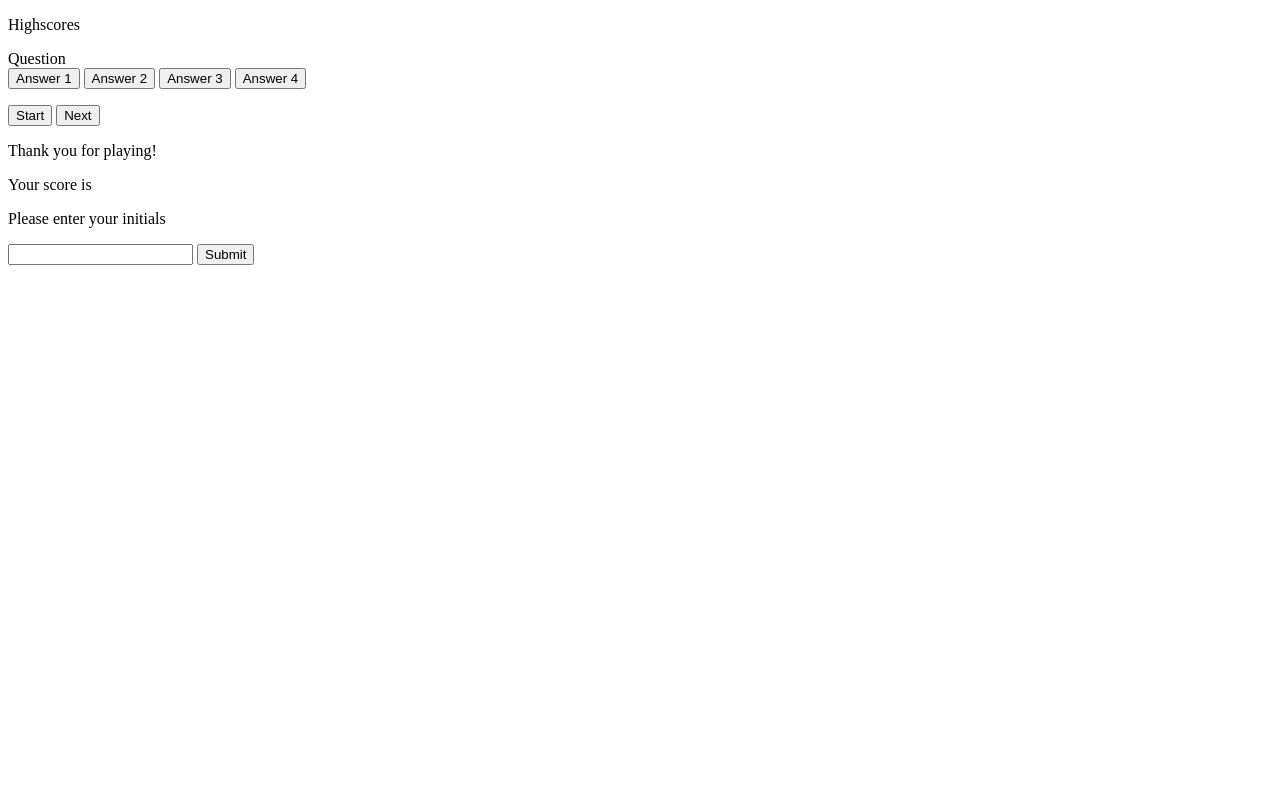
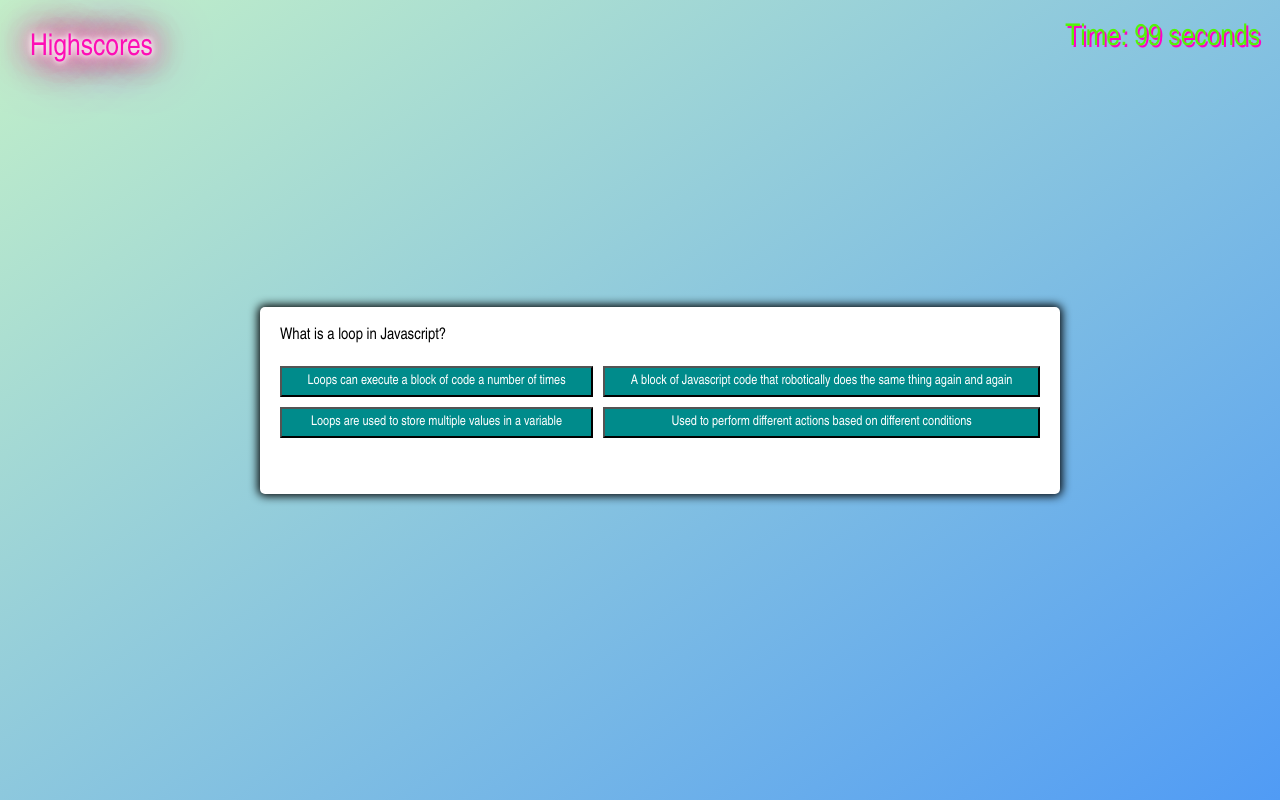
Before and after one commit to oracle942/code-quiz, a plain HTML site: page index.html in a window 1280 px wide. Both pictures are taken after a click on the button "Start". Drawn offline with Linux system fonts and the light colour scheme.

Commit message:
css and js files added. mostly complete with a few bugs.

```diff
--- a/index.html
+++ b/index.html
@@ -16,21 +16,28 @@
 
         <!-- Main Container -->
     <div class="container" id="container">
+      <div class = 'x'>
+      <p class = "welcome-message">Welcome to The Javascript Code Quiz!</p>
+        <p class = "welcome-message"> This quiz will test your knowledge of Javascript fundamentals.</p>
+        <p class = "welcome-message"> This is a timed quiz. You have 75 seconds to finish.</p>
+        <p class = "welcome-message"> Each wrong answer will substract 15 seconds from the timer.</p>
+        <p class = "welcome-message">To begin press the start button.</p>
+      </div>
         <div id="question-container" class="hide">
 
           <!-- Question and Answer Buttons -->
           <div id="question">Question</div>
 
             <div id="answer-buttons" class="btn-grid">
-                <button class="btn">Answer 1</button>
+                <!-- <button class="btn">Answer 1</button>
                 <button class="btn">Answer 2</button>
                 <button class="btn">Answer 3</button>
-                <button class="btn">Answer 4</button>
+                <button class="btn">Answer 4</button> -->
             </div>
 
           </div>
           <!-- Answer Message -->
-                  <p id = "answer-message" class = "hide"></p>
+                  <p id = "answer-message"></p>
 
           <!-- Controls -->
         <div class="controls">
--- a/script.js
+++ b/script.js
@@ -0,0 +1,211 @@
+const container = document.getElementById('container')
+const welcomeMessage = document.querySelector('.x')
+const form = document.getElementById('form')
+const score = document.getElementById('score')
+const startButton = document.getElementById('start-btn')
+const answerMessage = document.getElementById('answer-message')
+const nextButton = document.getElementById('next-btn')
+const questionContainerElement = document.getElementById('question-container')
+const questionElement = document.getElementById('question')
+const answerButtonsElement = document.getElementById('answer-buttons')
+const highscores = document.getElementById('highscores')
+const countdownEl = document.getElementById('countdown')
+const input = document.getElementById('input')
+const submitBtn = document.getElementById('submit-btn')
+const highscoresList = document.getElementById('highscores-list')
+let shuffledQuestions, currentQuestionIndex
+let refreshIntervalID
+var scoreTally = 0
+var seconds
+// End Global Variable List
+
+// COUNTDOWN
+function countdown(){
+  if(seconds < 1){
+
+    form.classList.remove('hide')
+    container.classList.add('hide')
+    clearInterval(refreshIntervalID)
+    score.textContent = scoreTally
+    // countdownEl.classList.add('hide')
+    // break;
+    };
+  countdownEl.innerHTML = "Time: " + seconds + " seconds"
+  seconds--
+    console.log(seconds)
+}
+// BUTTON EVENT HANDLERS. Start Button and Next Button Event Listeners
+startButton.addEventListener('click', startGame)
+nextButton.addEventListener('click', () => {
+  currentQuestionIndex++
+  setNextQuestion()
+})
+
+
+// START GAME
+function startGame() {
+  seconds = 100
+  welcomeMessage.classList.add('hide')
+
+// Hides start button. Shows highscores, timer, and first question
+  startButton.classList.add('hide')
+  countdownEl.classList.remove('hide')
+  highscores.classList.remove('hide')
+  questionContainerElement.classList.remove('hide')
+// Starts timer interval
+  refreshIntervalID = setInterval(countdown, 1000)
+  shuffledQuestions = questions.sort(() => Math.random() - .5)
+  currentQuestionIndex = 0
+
+  setNextQuestion()
+}
+
+
+// SET NEXT QUESTION. Runs in START GAME. Sets the Next Question in shuffeled questions
+function setNextQuestion() {
+  resetState()
+  showQuestion(shuffledQuestions[currentQuestionIndex])
+}
+
+
+
+// SHOW QUESTION. Runs in setNextQuestion which runs in START GAME.
+// Shows the question by referencing indexed shuffleQuestions array.
+function showQuestion(question) {
+    answerMessage.classList.add('hide')
+
+  // Passes question from question array to questionElement to display on screen
+  questionElement.innerText = question.question
+  // Creates a button for each question
+  question.answers.forEach(answer => {
+    const button = document.createElement('button')
+    // Passes each answer into a button
+    button.innerText = answer.text
+    // Adds class 'btn' to button (declared above) for purposes of styling
+    button.classList.add('btn')
+
+    //Checks if answer is correct. Adds data attribute of 'correct' onto button element.
+    //This is simpler than passing a boolean for each answer
+    if (answer.correct) {
+      button.dataset.correct = answer.correct
+    }
+    //Adds click eventListener and runs 'selectAnswer' on click
+    button.addEventListener('click', selectAnswer)
+    //Appends button into answerButtonElement which through html displays on screen
+    answerButtonsElement.appendChild(button)
+  })
+}
+
+//RESET STATE
+function resetState() {
+  //Adds 'hide' class to nextButton and answerMessage
+  nextButton.classList.add('hide')
+  answerMessage.textContent = " "
+  //Removes all of the buttons from answerButtonElement
+  while (answerButtonsElement.firstChild) {
+    answerButtonsElement.removeChild(answerButtonsElement.firstChild)
+  }
+  // console.log(nextButton)
+  // console.log(answerMessage)
+}
+
+
+
+  // SELECT ANSWER
+  function selectAnswer(event) {
+  // Creates variables for clicked button, and the boolean values for correct/incorrect answers
+  const selectedButton = event.target
+  const correct = selectedButton.dataset.correct
+  answerMessage.classList.remove('hide')
+  console.log(correct)
+  if (correct === undefined){
+    seconds = seconds -15
+    console.log(seconds)
+
+  }
+
+  // Creates array from buttons and for each button runs onAnswer.
+  // onAnswer performs many actions uppon anwser selection.
+  Array.from(answerButtonsElement.children).forEach(button => {
+  //Passes each button and the boolean value of correct to onAnswer
+    onAnswer(correct)
+  })
+  //If there are questions left, show the 'next button'
+  if (shuffledQuestions.length > currentQuestionIndex + 1) {
+    nextButton.classList.remove('hide')
+
+    //Otherwise show a Restart button
+  } else {
+    clearInterval(refreshIntervalID)
+    startButton.innerText = 'Restart'
+    startButton.classList.remove('hide')
+  }
+}
+
+
+  //SELECT STATUS CLASS
+ function onAnswer(correct) {
+  // Display 'Correct!' message, increase scoreTally and save in local storage
+  if (!correct) {
+  // Passes "Correct!" message to answerMessage element
+    answerMessage.innerText = "Correct!"
+  // Increases score tally by one
+    scoreTally++
+}
+    else {
+
+      answerMessage.innerText = "Incorrect!"
+      // seconds = seconds -15
+      // console.log(seconds)
+
+}
+ }
+
+const questions = [
+  {
+    question: 'What is an array?',
+    answers: [
+      { text: 'A variable that can have multiple values assigned to it', correct: true },
+      { text: 'A method that produces random numbers', correct: false },
+      { text: 'An object type that can only hold numbers', correct: false },
+      { text: 'A collection of methods', correct: false }
+    ]
+  },
+  {
+    question: 'What is a local variable?',
+    answers: [
+      { text: 'A variable stored in local memory', correct: false },
+      { text: 'A variable that can be used by any function', correct: false },
+      { text: 'A variable declared within a function', correct: true },
+      { text: 'A variable used only on methods', correct: false }
+    ]
+  },
+  {
+    question: 'What is the DOM?',
+    answers: [
+      { text: 'Default Order Model', correct: false },
+      { text: 'Document Object Model', correct: true },
+      { text: 'A type of local memory', correct: false },
+      { text: 'Dynamic Operator Methods', correct: false }
+    ]
+  },
+  {
+    question: 'What is a function in Javascript?',
+    answers: [
+      { text: 'An element used to format code', correct: false },
+      { text: 'A javascript file that modifies html', correct: true },
+      { text: 'The same thing as an array', correct: true },
+      { text: 'A block of Javascript code that robotically does the same thing again and again ', correct: true }
+    ]
+  },
+  {
+    question: 'What is a loop in Javascript?',
+    answers: [
+      { text: 'Loops can execute a block of code a number of times', correct: true },
+      { text: 'A block of Javascript code that robotically does the same thing again and again ', correct: false },
+      { text: 'Loops are used to store multiple values in a variable', correct: false },
+      { text: 'Used to perform different actions based on different conditions', correct: false }
+
+    ]
+  }
+]
--- a/style.css
+++ b/style.css
@@ -0,0 +1,155 @@
+*, *::before, *::after {
+  box-sizing: border-box;
+  font-family: 'Franklin Gothic', 'Arial Narrow', Arial, sans-serif;
+}
+
+.welcome-message{
+  display: flex;
+  justify-content: center;
+  font-size: larger;
+}
+
+p.countdown {
+  font-size: 30px;
+  text-shadow: 2px 2px #ff00c8;
+  color:rgb(83, 243, 9);
+  position: absolute;
+  top: 0;
+  right: 0;
+  margin: 20px;
+  z-index: 2;
+  align-items: center;
+  justify-content: center;
+}
+
+p.highscores {
+  color: rgb(255, 255, 255);
+  /* background: rgb(51, 51, 51); */
+  text-shadow: rgb(255, 255, 255) 0px 0px 5px, rgb(255, 255, 255) 0px 0px 10px, rgb(255, 255, 255) 0px 0px 15px, rgb(255, 45, 149) 0px 0px 20px, rgb(255, 45, 149) 0px 0px 30px, rgb(255, 45, 149) 0px 0px 40px, rgb(255, 45, 149) 0px 0px 50px, rgb(255, 45, 149) 0px 0px 75px;
+  --darkreader-inline-color:#e8e6e3;
+  --darkreader-inline-bgimage: initial;
+  --darkreader-inline-bgcolor:#262a2b;
+  color:rgb(253, 14, 181);
+  font-size: 30px;
+  position: absolute;
+  top: 10px;
+  left: 10px;
+  margin: 20px;
+  z-index:5;
+
+}
+body {
+
+  padding: 0;
+  margin: 0;
+  display: flex;
+  width: 100vw;
+  height: 100vh;
+  justify-content: center;
+  align-items: center;
+  background: linear-gradient(145deg, rgb(195, 240, 200), rgb(80, 155, 245));
+}
+
+
+.container {
+  width: 800px;
+  max-width: 80%;
+  background-color: white;
+  border-radius: 5px;
+  padding: 20px;
+  box-shadow: 0 0 10px 2px;
+}
+
+#form{
+  font-size: x-large;
+  width: 800px;
+  max-width: 80%;
+  background-color: white;
+  border-radius: 5px;
+  padding: 20px;
+  box-shadow: 0 0 10px 2px;
+}
+
+#input{
+  box-shadow: 10px;
+  font-size: x-large;
+  width: 800px;
+  max-width: 80%;
+  background-color: white;
+  border-radius: 5px;
+  padding: 5px;
+
+}
+#submit-btn:hover{
+  background-color:rgb(11, 144, 11);
+
+}
+input[type = submit] {
+  box-shadow: 0px 0px 2px 2px rgb(15, 170, 15);
+  font-size:x-large;
+  background-color: rgb(15, 170, 15);
+  border-radius: 10px;
+  border: none;
+  text-decoration: none;
+  color: white;
+  padding: 5px 5px;
+  margin: 20px 20px;
+  cursor: pointer;
+}
+.btn-grid {
+  display: grid;
+  grid-template-columns: repeat(2, auto);
+  gap: 10px;
+  margin: 20px 0;
+}
+
+.btn {
+  color:darkcyan;
+  border: 1px solid hsl(rgb(66, 180, 180);, 100%, 30%);
+  background-color: darkcyan;
+  padding: 5px 10px;
+  color: white;
+  outline: none;
+}
+
+.start-btn, .next-btn {
+  font-size: 1.5rem;
+  font-weight: bold;
+  padding: 10px 20px;
+}
+
+.btn:hover {
+  border-color: black;
+}
+
+#answer-message{
+  opacity: .7;
+  display: flex;
+  justify-content: center;
+  align-items: left;
+  font-style: italic;
+
+}
+
+.controls {
+  display: flex;
+  justify-content: center;
+  align-items: center;
+}
+
+.hide {
+  display: none;
+}
+
+/* Background Style */
+@import url('https://fonts.googleapis.com/css?family=Raleway');
+
+
+html {
+    width: 100%;
+    height: 100%;
+    display: flex;
+    justify-content: center;
+    align-items: center;
+    background-color: #DFDFDF;
+}
```
